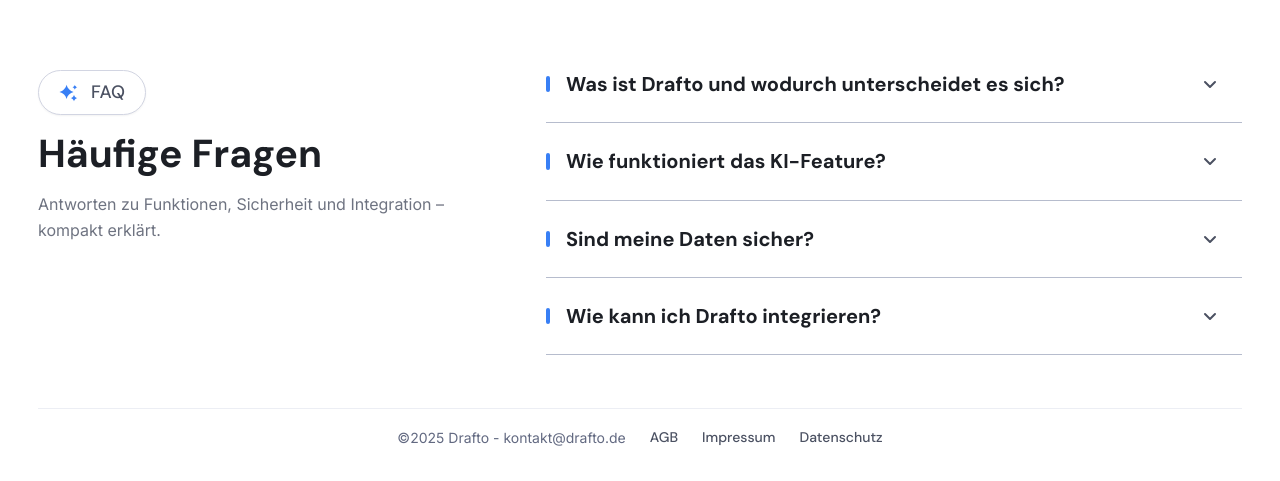
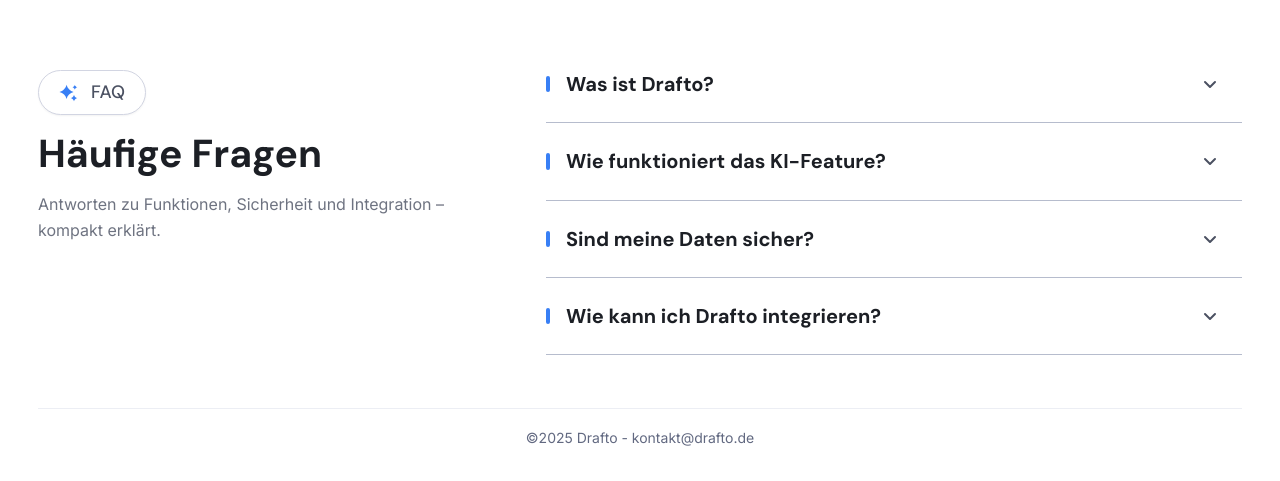
Before and after one commit to DraftoAI/Drafto-Website, a React (Vite) app: page / in a window 1280 px wide. Shown: the part 3249-3730 px from the top of the page. Built offline with nearby package versions, Linux system fonts and the light colour scheme.

Commit message:
chore: remove legal links from footer; justify FAQ answers

```diff
--- a/src/components/FAQSection.jsx
+++ b/src/components/FAQSection.jsx
@@ -6,8 +6,8 @@
 
   const faqs = [
     {
-      question: "Was ist Drafto und wodurch unterscheidet es sich?",
-      answer: "Drafto automatisiert die Erstellung standardisierter Dokumente mit Vorlagen, Platzhaltern und Datenbank‑Mapping. Im Unterschied zu klassischen Textbaustein‑Tools kombiniert Drafto einen kollaborativen Editor, KI‑gestützte Entwürfe, Versionsverlauf und vollständigen Audit‑Trail."
+      question: "Was ist Drafto?",
+      answer: "Drafto automatisiert die Erstellung standardisierter Dokumente mit Vorlagen, Platzhaltern und Datenbank‑Mapping. Im Unterschied zu klassischen Textbaustein‑Tools kombiniert Drafto einen kollaborativen Editor, KI‑gestützte Entwürfe und Versionsverläufe."
     },
     {
       question: "Wie funktioniert das KI-Feature?",
@@ -19,7 +19,7 @@
     },
     {
       question: "Wie kann ich Drafto integrieren?",
-      answer: "Drafto bietet verschiedene Integrationsmöglichkeiten über APIs und Webhooks. Sie können es in bestehende Kanzlei-Software integrieren oder als eigenständige Lösung nutzen. Unser Support-Team hilft gerne bei der Einrichtung."
+      answer: "Drafto lässt sich per API und Webhooks in bestehende Kanzleisoftware einbinden. Alternativ, ohne Schnittstelle können Mandantendaten sicher hochgeladen werden (z. B. CSV/Excel) und sofort genutzt werden. Auf Wunsch unterstützen wir Sie bei der Einrichtung."
     }
   ]
 
@@ -80,7 +80,7 @@
                 </div>
                 {openFAQ === index && (
                   <div className="box-border content-stretch flex gap-[10px] items-start pb-[var(--stack-xl,20px)] pl-0 pr-[var(--inline-xl,20px)] pt-0 relative shrink-0 w-full">
-                    <p className="flex-[1_0_0] font-inter font-normal leading-[1.6] min-h-px min-w-px not-italic relative shrink-0 text-[16px] text-neutral-n800 whitespace-pre-wrap">
+                    <p className="flex-[1_0_0] font-inter font-normal leading-[1.6] min-h-px min-w-px not-italic relative shrink-0 text-[16px] text-neutral-n800 whitespace-pre-wrap text-justify">
                       {faq.answer}
                     </p>
                   </div>
--- a/src/components/Footer.jsx
+++ b/src/components/Footer.jsx
@@ -10,39 +10,10 @@
             <div className="h-[1px] bg-neutral-n200 w-full"></div>
           </div>
         </div>
-        <div className="box-border content-center flex flex-wrap gap-[var(--inline-2xl,24px)] items-center justify-center px-0 py-[var(--inset-xl,20px)] relative shrink-0 w-full lg:flex-row md:flex-col sm:flex-col">
-          <p className="font-inter font-normal leading-[1.4] text-[14px] text-neutral-n700 text-center order-2 lg:order-1 w-full lg:w-auto">
+        <div className="box-border content-center flex flex-wrap items-center justify-center px-0 py-[var(--inset-xl,20px)] relative shrink-0 w-full lg:flex-row md:flex-col sm:flex-col">
+          <p className="font-inter font-normal leading-[1.4] text-[14px] text-neutral-n700 text-center">
             ©2025 Drafto - kontakt@drafto.de
           </p>
-          <div className="flex gap-[24px] lg:gap-[24px] md:gap-[16px] sm:gap-[12px] items-center justify-center order-1 lg:order-2 w-full lg:w-auto">
-            <div className="content-stretch flex items-start relative shrink-0">
-              <div className="content-stretch flex gap-[var(--inline-xs,4px)] items-center relative shrink-0">
-                <div className="content-stretch flex items-start overflow-clip relative shrink-0">
-                  <p className="font-dm-sans font-medium leading-[1.26] relative shrink-0 text-[14px] text-neutral-n800 text-center">
-                    AGB
-                  </p>
-                </div>
-              </div>
-            </div>
-            <div className="content-stretch flex items-start relative shrink-0">
-              <div className="content-stretch flex gap-[var(--inline-xs,4px)] items-center relative shrink-0">
-                <div className="content-stretch flex items-start overflow-clip relative shrink-0">
-                  <p className="font-dm-sans font-medium leading-[1.26] relative shrink-0 text-[14px] text-neutral-n800 text-center">
-                    Impressum
-                  </p>
-                </div>
-              </div>
-            </div>
-            <div className="content-stretch flex items-start relative shrink-0">
-              <div className="content-stretch flex gap-[var(--inline-xs,4px)] items-center relative shrink-0">
-                <div className="content-stretch flex items-start overflow-clip relative shrink-0">
-                  <p className="font-dm-sans font-medium leading-[1.26] relative shrink-0 text-[14px] text-neutral-n800 text-center">
-                    Datenschutz
-                  </p>
-                </div>
-              </div>
-            </div>
-          </div>
         </div>
       </div>
     </div>
```
